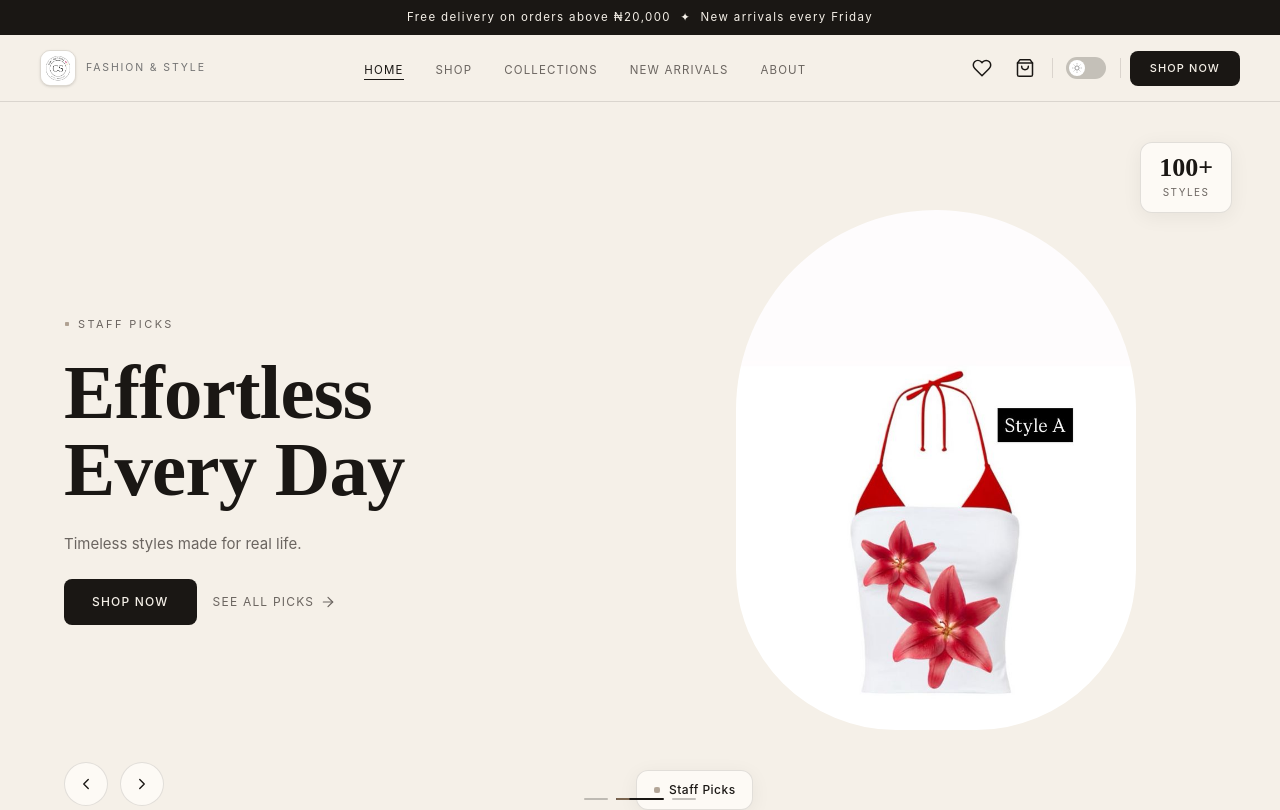
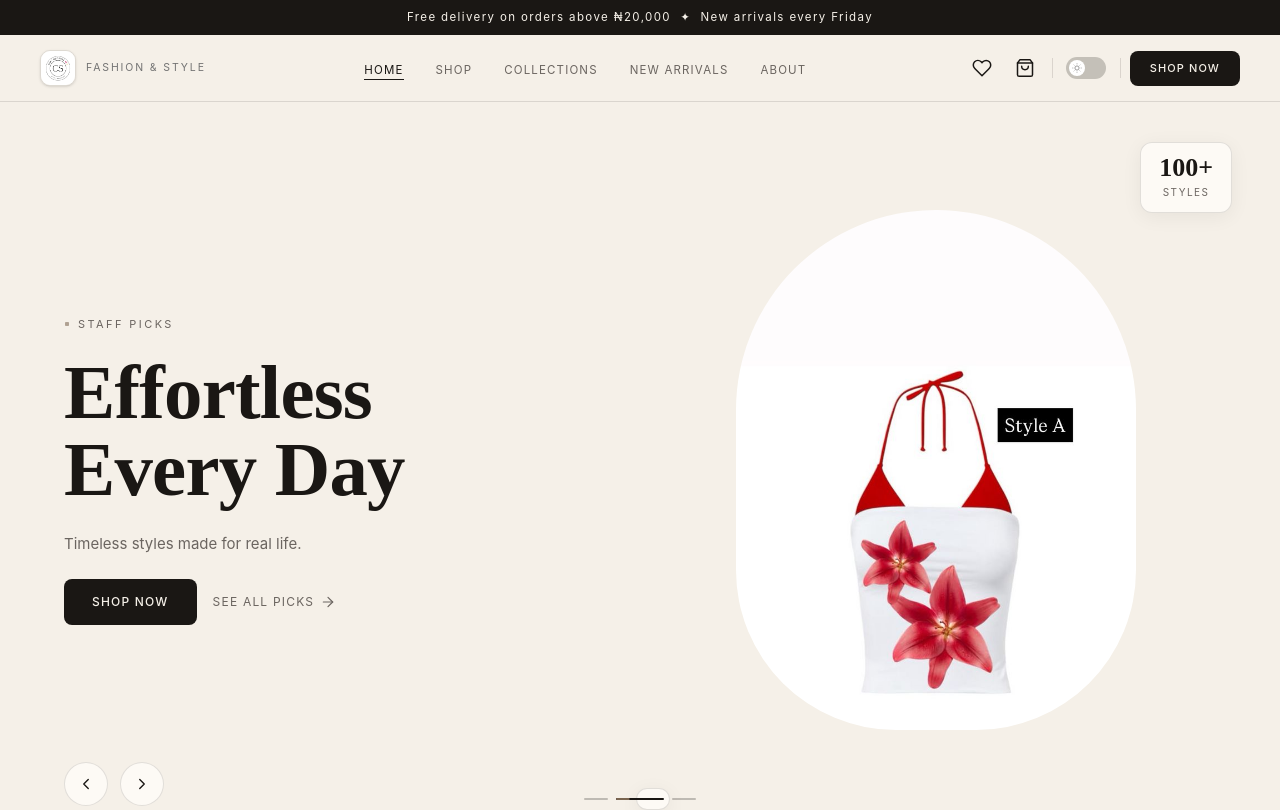
Before and after one commit to mubarak-cod/chicshoppae, a Next.js app: page / in a window 1280 px wide. Shown: the top 810 px of the page. Built offline with nearby package versions, Linux system fonts and the light colour scheme.

Commit message:
updated hero

```diff
--- a/components/HeroSection.jsx
+++ b/components/HeroSection.jsx
@@ -654,8 +654,8 @@ function HeroImageDesktop({ slide }) {
         <img src={slide.image} alt={slide.headline[0]} className="hero-img" loading="eager" />
       </div>
       <div className="hero-badge">
-        <span className="hero-badge-dot" />
-        <span className="hero-badge-text">{slide.badge}</span>
+        {/* <span className="hero-badge-dot" /> */}
+        {/* <span className="hero-badge-text">{slide.badge}</span> */}
       </div>
       <div className="hero-stat">
         <div className="hero-stat-num">100+</div>
--- a/components/shop/ProductCard.jsx
+++ b/components/shop/ProductCard.jsx
@@ -1,4 +1,3 @@
-git
 "use client";
 
 import { useMemo, useState } from "react";
```
